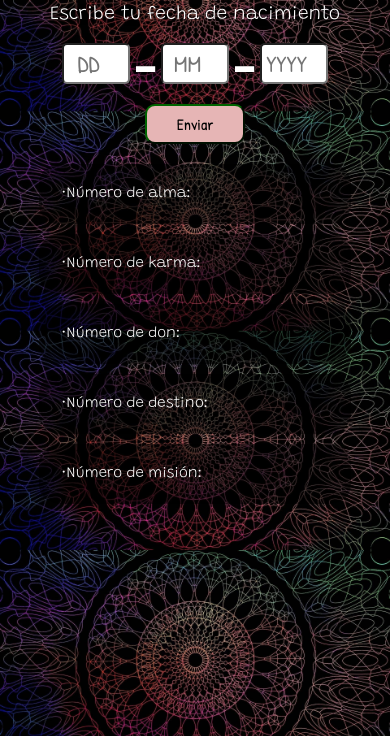
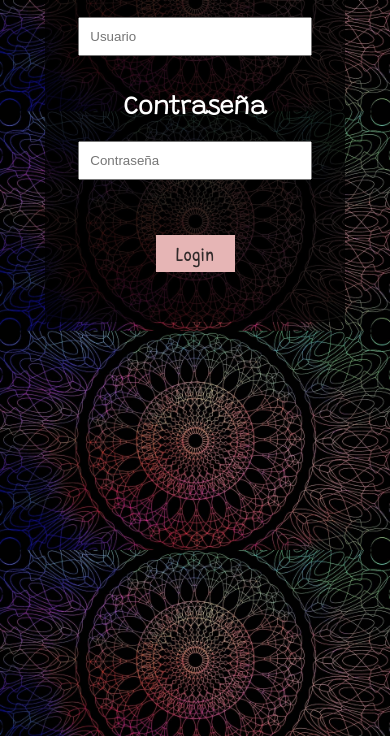
Before and after one commit to Omaldovi8825/tantrico, a website: page index.html in a window 390 px wide. Shown: the part 108-844 px from the top of the page. Drawn offline with Linux system fonts and the light colour scheme; a web font is replaced by a local one.

Commit message:
creacion de login completo

```diff
--- /dev/null
+++ b/css/login.css
@@ -0,0 +1,67 @@
+body{
+    margin-top: 40px;
+    background-color: black;
+    background-image: url(../imagenes/fondo.jpg);
+    background-size: 100%;
+    background-repeat: repeat-y;
+
+}
+
+.container{
+    width: 50%;
+    background-color:#000000ad;
+    text-align: center;
+    margin: auto;
+}
+
+.container label{
+    display: block;
+    padding: 20px;
+    font-size: 25px;
+    font-family: "Grandstander";
+    color: white;
+}
+
+.container input{
+    display: block;
+    padding: 10px;
+    margin: auto;
+    width: 50%;
+}
+
+.container a{
+    width: 100px;
+    padding: 5px 10px;
+    color: rgb(49, 42, 42);
+    background-color: #e6b5b5;
+    font-size: 20px;
+    font-family: 'Patrick Hand';
+    text-decoration: none;
+    display: block;
+    margin: auto;
+    margin-top: 30px;
+    /* pointer-events: none; */
+}
+
+.abajito{
+    height: 50px;
+}
+
+@media only screen and (max-width:500px){
+    .container{
+        width: 80%;
+    }
+
+    .container input{
+        width: 70%;
+    }
+
+    .container a{
+        width: 59px;
+        margin-top: 55px;
+    }
+
+    .container label{
+        padding: 40px 0px 20px 0;
+    }
+}
--- a/index.html
+++ b/index.html
@@ -3,46 +3,32 @@
 <head>
     <meta charset="UTF-8">
     <meta name="viewport" content="width=device-width, initial-scale=1.0">
-    <title>•Números tántricos </title>
-    <link rel="icon" type= "images/png" href="./imagenes/logo.png"/>
-    <link rel="stylesheet" href="./css/index.css">
+    <title>Tantrico-login</title>
     <link href=https://fonts.googleapis.com/css2?family=Courgette&family=Grandstander:wght@200&family=Henny+Penny&family=Patrick+Hand&display=swap" rel="stylesheet">
+    <link rel="stylesheet" href="./css/login.css">
 </head>
-<body background="./imagenes/fondo.jpg">
-    <div class="header"> •Calculadora de números tántricos•
+<body>
+    <div class="container">
+        <label for="username"><b>Usuario</b></label>
+        <input type="text" name="username" id="usname" placeholder="Usuario">
+        <label for="contrasena"><b>Contraseña</b></label>
+        <input type="password" id="pswd" name="contrasena" placeholder="Contraseña">
+        <a href="#" id="liga">Login</a>
+        <div class="abajito"></div>
     </div>
+    <script>
+        var user = document.getElementById('usname')
+        var password = document.getElementById('pswd')
+        var liga = document.getElementById('liga')
 
-    <p class="fecha">Escribe tu fecha de nacimiento</p>
+        liga.onclick = function(){
+            if(user.value === 'manina' && password.value === '12345'){
+                liga.href = './tantrico.html'
+            } else {
+                alert('usuario o contraseña inválidos')
+            }
+        }
 
-        <p class="fecha">
-            <input type="number" placeholder="DD" id="dia"> ▬
-            <input type="number" placeholder="MM" id="mes"> ▬
-            <input type="number" placeholder="YYYY" id="anio">
-        </p>
-    <p class="boton1">
-        <button class="botonfeo" type="button" id="botoncito">Enviar</button>
-    </p>
-    <section class="container">
-
-            <div class="item">•Número de alma:
-                <span id="alma"></span>
-            </div>
-            <div class="item">•Número de karma:
-                <span id="karma"></span>
-            </div>
-            <div class="item">•Número de don:
-                <span id="don"></span>
-            </div>
-            <div class="item">•Número de destino:
-                <span id="destino"></span>
-            </div>
-            <div class="item">•Número de misión:
-                <span id="mision"></span>
-            </div>
-
-    </section>
-    <!-- JS -->
-    <script type="module" src="./index.js"></script>
-
+    </script>
 </body>
 </html>
```
Also changed, not shown: tantrico.html (added, +48 -0 lines), css/tantrico.css (renamed from css/index.css), tantrico.js (renamed from index.js).
